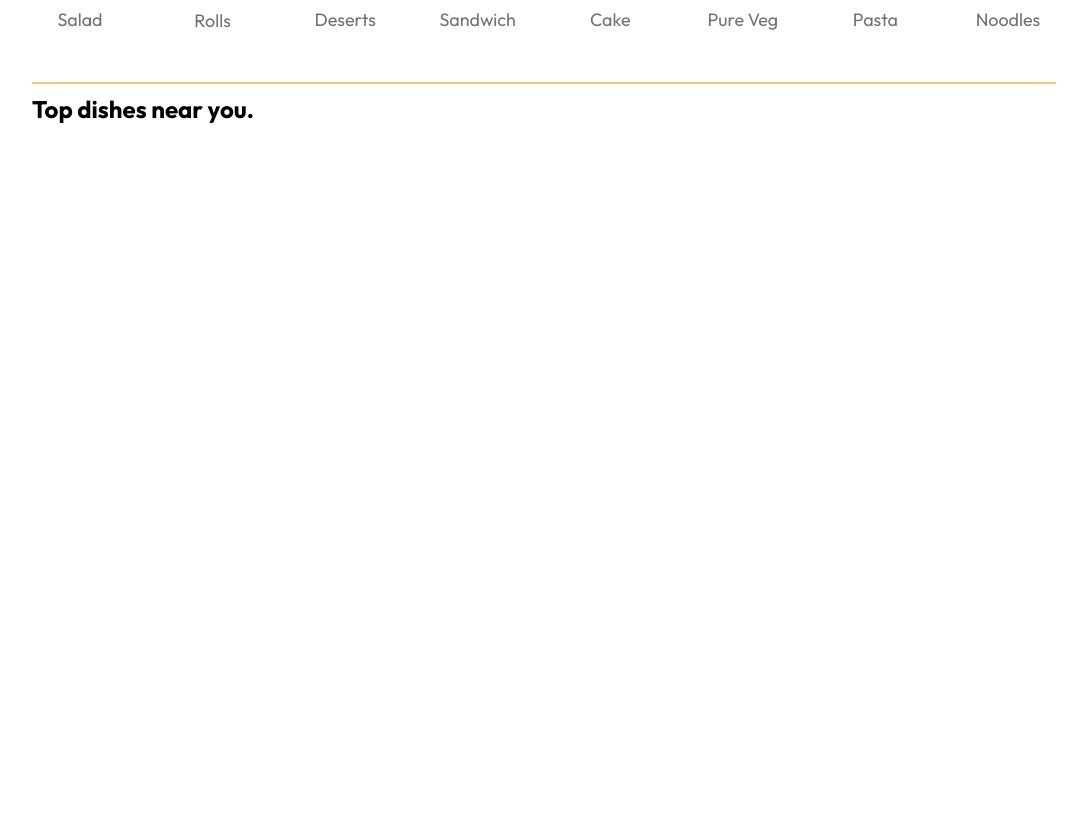
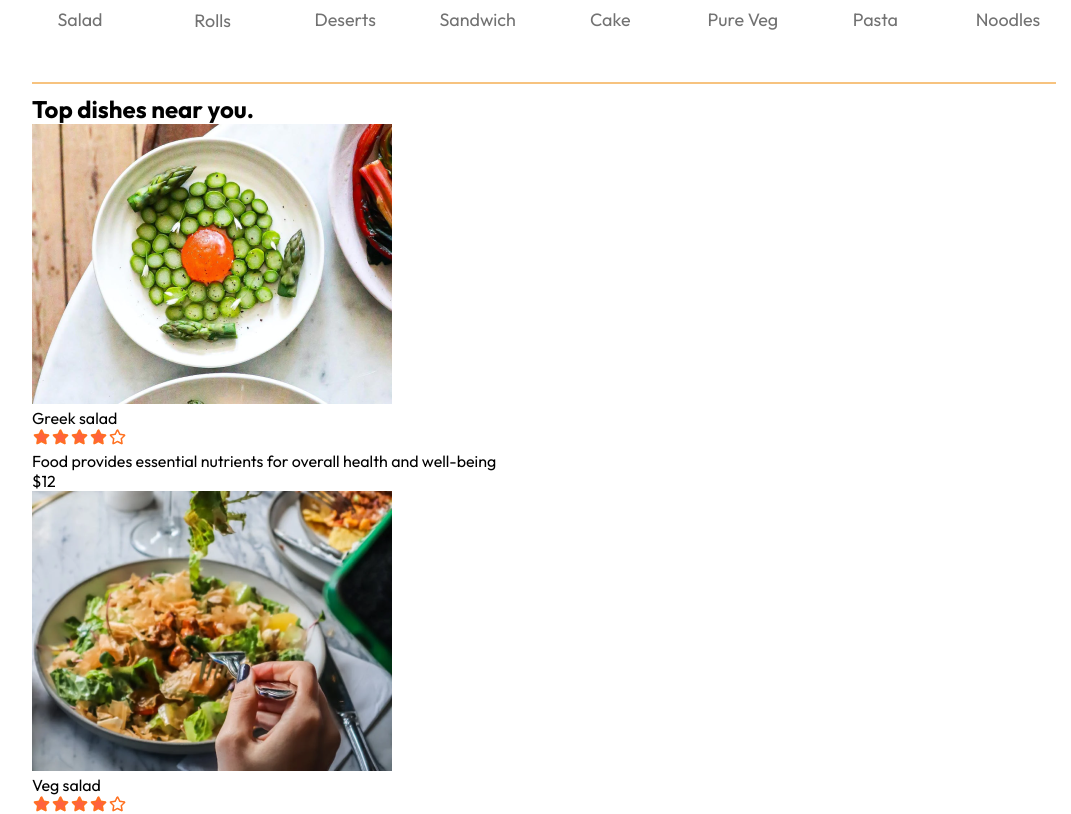
Before and after one commit to LeNguyenYenNhi2812/Delivery_Food, a React (Vite) app in the folder frontend/: page / in a window 1280 px wide. Shown: the part 800-1614 px from the top of the page, without its empty margins (96-1167 px from the left). Before the commit the page ends 924 px from the top, so only its background shows below. Built offline with nearby package versions, Linux system fonts and the light colour scheme.

Commit message:
update 4/7/2024 1:16

```diff
--- a/frontend/src/components/foodDisplay/foodDisplay.jsx
+++ b/frontend/src/components/foodDisplay/foodDisplay.jsx
@@ -1,6 +1,7 @@
 import React, { useContext } from 'react'
 import './foodDisplay.css'
 import { StoreContext } from '../../context/StoreContext'
+import FoodItem from '../foodItem/foodItem'
 const foodDisplay = ({category}) => {
 
 
@@ -9,6 +10,11 @@
   return (
     <div className="food-display" id="food-display ">
       <h2>Top dishes near you. </h2>
+      <div className="food-display-list">
+        {food_list.map((item,index)=>{
+          return <FoodItem key={index} id={item._id} name={item.name} description={item.description} price={item.price} image={item.image} />
+        })}
+      </div>
     </div>
   )
 }
--- /dev/null
+++ b/frontend/src/components/foodItem/foodItem.jsx
@@ -0,0 +1,22 @@
+import React from 'react'
+import './foodItem.css'
+import { assets } from '../../assets/assets'
+const foodItem = ({id,name,price,description,image}) => {
+  return (
+    <div className='food-item'>
+      <div className="food-item-img-container">
+        <img src={image} alt="" className="food-item-image" />
+      </div>
+      <div className="food-item-info">
+        <div className="food-item-name-rating">
+          <p>{name}</p>
+          <img src={assets.rating_starts} alt="" />
+        </div>
+      <p className="food-item-desc">{description}</p>
+      <p className="food-item-price">${price}</p>
+      </div>
+    </div>
+  )
+}
+
+export default foodItem
```
Also changed, not shown: frontend/src/components/foodItem/foodItem.css (added).
